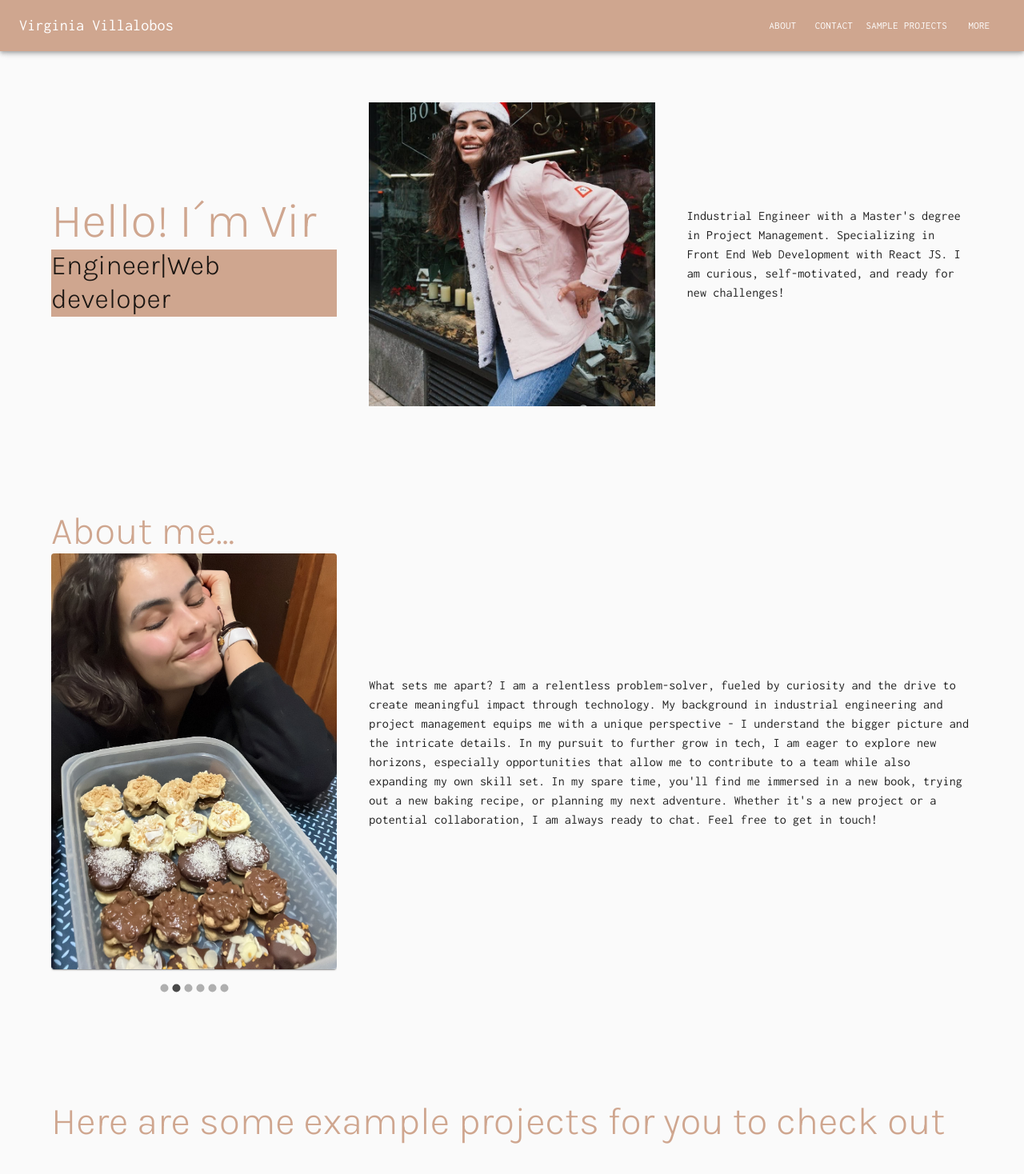
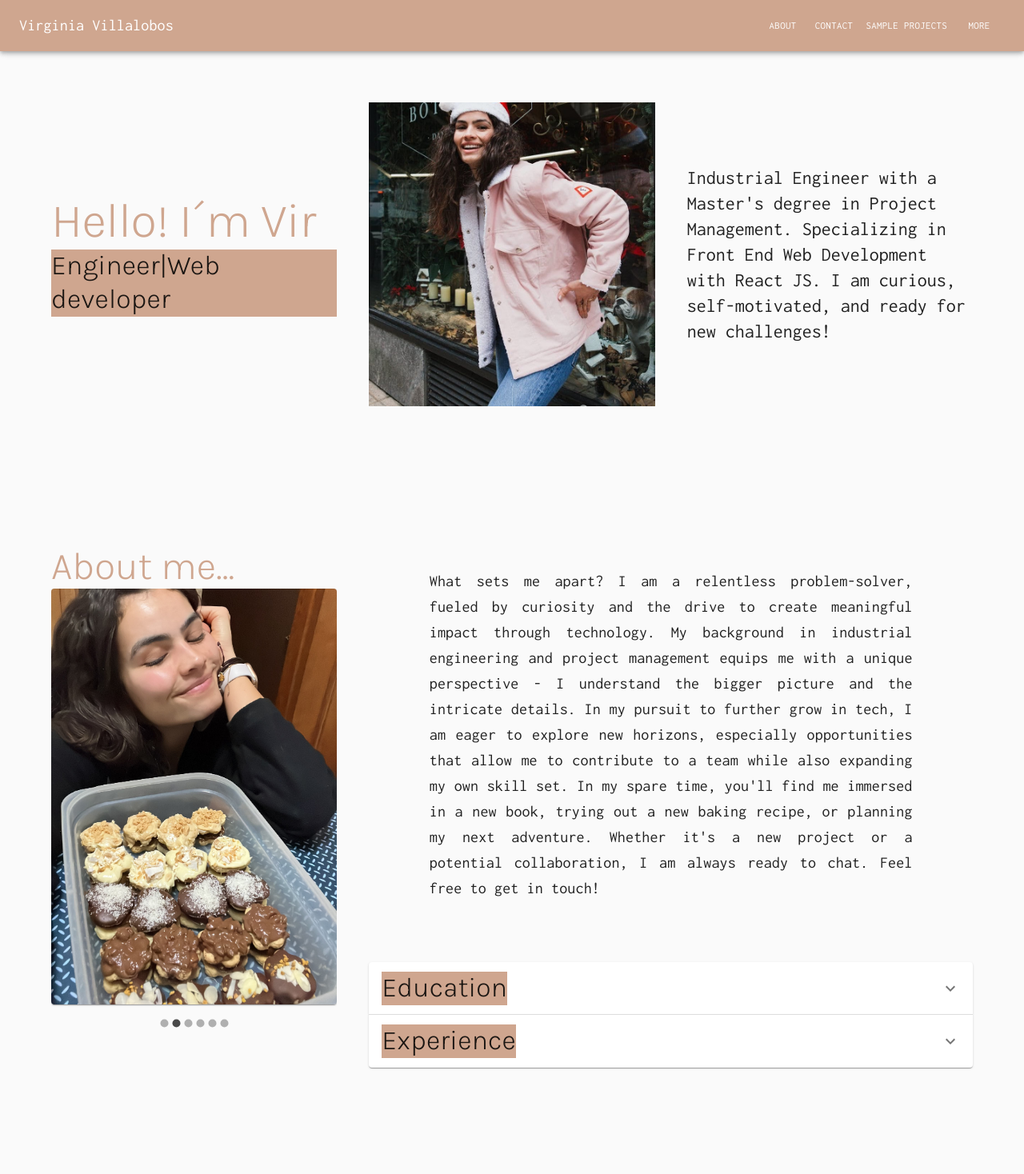
Before and after one commit to vvillb/DeveloperPortfolio, a React (Vite) app: page / in a window 1280 px wide. Shown: the top 1468 px of the page at 80% size. Built offline with nearby package versions, Linux system fonts and the light colour scheme.

Commit message:
detalles visuales + añadir experiencia y education

```diff
--- a/src/components/AboutMe.jsx
+++ b/src/components/AboutMe.jsx
@@ -1,4 +1,4 @@
-import { Card, CardMedia, Grid, Typography } from '@mui/material'
+import { Accordion, AccordionDetails, AccordionSummary, Card, CardMedia, Grid, Typography } from '@mui/material'
 import Carousel from 'react-material-ui-carousel'
 import foto1 from '../assets/positano.jpg'
 import foto2 from '../assets/alfajores.jpg'
@@ -6,7 +6,7 @@ import foto3 from '../assets/laptop.jpg'
 import foto4 from '../assets/sevilla.jpg'
 import foto5 from '../assets/menorca.jpg'
 import foto6 from '../assets/LaptopMirroSelfie2.jpg'
-
+import ExpandMoreIcon from '@mui/icons-material/ExpandMore';
 
 
 const AboutMe = () => {
@@ -91,7 +91,7 @@ const AboutMe = () => {
             </Carousel>
       </Grid>
       <Grid item xs={12} sm={8}>
-        <Typography variant='body1'>
+        <Typography variant='h6' sx={{padding:{xs:0,md:'10%'}}} textAlign='justify'>
         What sets me apart? I am a relentless problem-solver, fueled by curiosity and the drive to create meaningful impact through technology. My background in industrial engineering and project management equips me with a unique perspective - I understand the bigger picture and the intricate details.
 
         In my pursuit to further grow in tech, I am eager to explore new horizons, especially  opportunities that allow me to contribute to a team while also expanding my own skill set.
@@ -100,6 +100,84 @@ const AboutMe = () => {
 
         Whether it&apos;s a new project or a potential collaboration, I am always ready to chat. Feel free to get in touch!
         </Typography>
+
+
+
+
+        <Accordion>
+        <AccordionSummary
+          expandIcon={<ExpandMoreIcon/>}
+          aria-controls="panel1a-content"
+          id="panel1a-header"
+        >
+          <Typography variant='h4'>
+          Education
+        </Typography>
+        </AccordionSummary>
+        <AccordionDetails>
+        <Typography variant='h6'>
+        SEPTEMBER 2023
+        </Typography>
+        <Typography variant='h5'>
+          MASTER’S DEGREE ON INDUSTRIAL ENGINEERING, UNIVERSIDAD DE OVIEDO
+        </Typography>
+
+        <Typography variant='h6'>
+        NOVEMBER 2021
+        </Typography>
+        <Typography variant='h5'>
+           BACHELOR OF INDUSTRIAL ENGINEERING, UNIVERSIDAD DE OVIEDO
+        </Typography>
+
+        </AccordionDetails>
+      </Accordion>
+      <Accordion>
+        <AccordionSummary
+          expandIcon={<ExpandMoreIcon />}
+          aria-controls="panel2a-content"
+          id="panel2a-header"
+        >
+          <Typography variant='h4'>
+          Experience
+        </Typography>
+        </AccordionSummary>
+        <AccordionDetails>
+        <Typography variant='h6'>
+        FEBRUARY 2023 – CURRENT
+        </Typography>
+        <Typography variant='h5'>
+        WEB DEVELOPER, FUTUVER CONSULTING S.L
+        </Typography>
+        <Typography variant='h6'>
+        SEPTEMBER 2021 – SEPTEMBER 2022
+        </Typography>
+        <Typography variant='h5'>
+        WAITRESS/BARTENDER, BULEVAR GIJÓN
+        </Typography>
+        <Typography variant='h6'>
+        JULY 2019 – AUGUST 2019
+        </Typography>
+        <Typography variant='h5'>
+        CAMP GUIDE, CHARONIETO
+        </Typography>
+        <Typography variant='h6'>
+        MAY 2016 – AUGUST 2016
+        </Typography>
+        <Typography variant='h5'>
+        INTERNSHIP, VINCCLER C.A.
+        </Typography>
+        </AccordionDetails>
+      </Accordion>
+
+
+
+
+
+
+
+
+
+
       </Grid>
     </Grid>
   )
--- a/src/components/Hero.jsx
+++ b/src/components/Hero.jsx
@@ -23,7 +23,7 @@ const Hero = () => {
         </Card>
       </Grid>
       <Grid item xs={12} md={4}>
-        <Typography variant='body1'>
+        <Typography variant='h5'>
         Industrial Engineer with a Master&apos;s degree in Project Management. Specializing in Front End Web Development with React JS. I am curious, self-motivated, and ready for new challenges!
         </Typography>
       </Grid>
--- a/src/components/Projects.jsx
+++ b/src/components/Projects.jsx
@@ -41,7 +41,7 @@ const Projects = () => {
         </Card>
       </Grid>
 
-      <Grid item xs={12} onMouseDown={3}>
+      <Grid item xs={12} md={3}>
         <Card>
           <CardMedia
               component="img"
```
